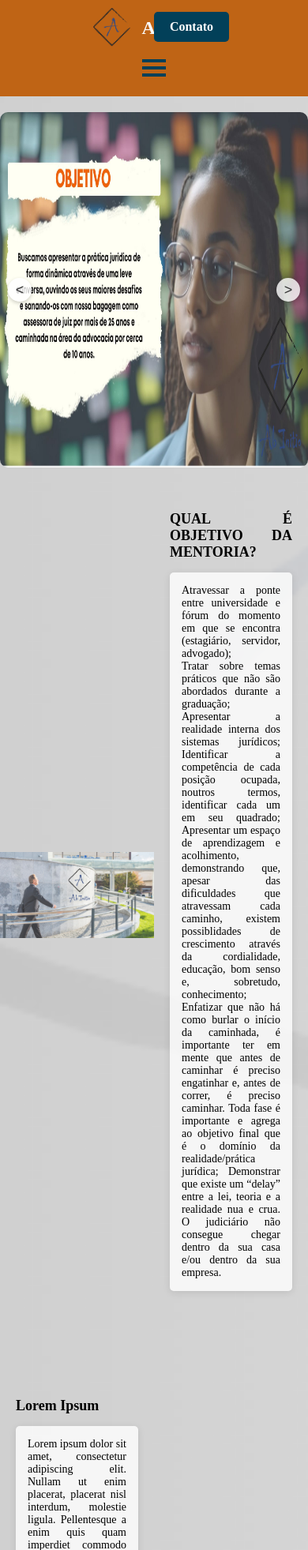
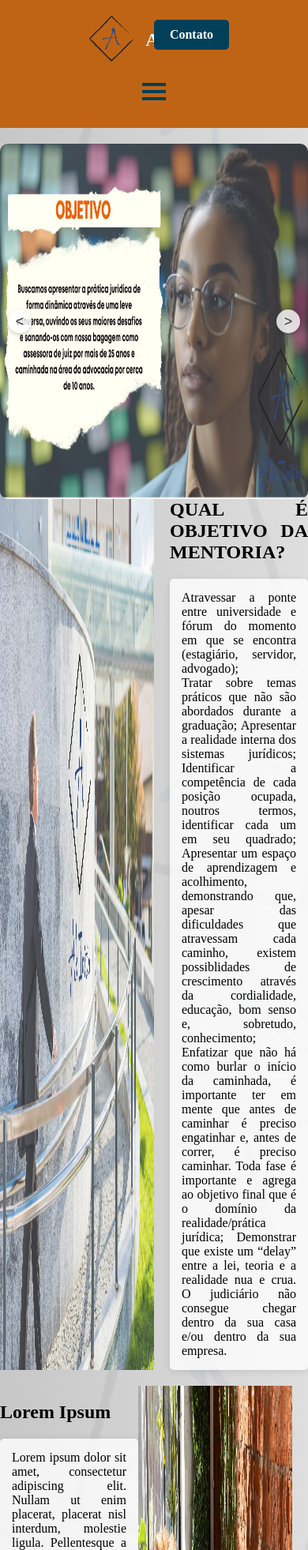
Before and after one commit to FabioRiebrioMatos/abinitio, a PHP site: page / in a window 390 px wide. Shown: the top 1963 px of the page at 79% size. Run offline with PHP 8.4, Linux system fonts and the light colour scheme.

Commit message:
adicionando mobile.css

```diff
--- /dev/null
+++ b/css/mobile.css
@@ -0,0 +1,66 @@
+/* Ajustes específicos para dispositivos móveis */
+
+@media (max-width: 768px) {
+
+    /* Ajuste do formulário na página de contato */
+    form {
+        max-width: 85%;
+        /* O formulário ocupará 90% da largura da tela */
+    }
+
+    .carousel-images img {
+        width: 100%;
+        /* Garante que as imagens do carrossel fiquem responsivas */
+        height: auto;
+    }
+
+    .header {
+        display: flex;
+        flex-direction: column;
+        /* Empilha os itens verticalmente */
+        justify-content: center;
+        /* Centraliza o conteúdo no eixo vertical */
+        align-items: center;
+        /* Centraliza os itens no eixo horizontal */
+        padding: 20px 0;
+        /* Adiciona padding para aumentar o espaçamento vertical */
+        text-align: center;
+    }
+
+    .header .logo {
+        width: auto;
+        height: 60px;
+        /* Ajusta a altura do logo */
+        margin-bottom: 10px;
+        /* Espaço entre logo e o nome */
+    }
+
+    .header .nome {
+        margin-bottom: 10px;
+        /* Espaço entre o nome e o botão */
+        font-size: 1.5rem;
+        /* Tamanho ajustado da fonte */
+    }
+
+    .header .btn-contact {
+        display: block;
+        max-width: 100%;
+        margin-top: 10px;
+        padding: 10px 20px;
+        z-index: 10;
+    }
+
+    .menu-hamburger {
+        position: absolute;
+        top: 20px;
+        right: 20px;
+    }
+
+    /* Ajuste do footer para telas menores */
+    footer {
+        font-size: 1rem;
+        /* Deixa o texto do footer com um tamanho legível */
+        padding: 15px;
+        /* Aumenta o padding para melhorar a área de toque */
+    }
+}
--- a/css/styles-index.css
+++ b/css/styles-index.css
@@ -84,31 +84,19 @@
     background-color: rgba(255, 255, 255, 1);
 }
 
-/* Estilo para as seções de conteúdo */
 .content-section {
     display: flex;
-    align-items: center;
-    padding: 20px;
-    margin: 20px 0;
-    /* Espaço entre as seções */
-    width: 100%;
-    /* Faz a seção ocupar toda a largura disponível */
-    max-width: 1200px;
-    /* Limita a largura máxima para não esticar demais */
+    flex-direction: row; /* Coloca os itens lado a lado por padrão */
+    margin-bottom: 20px; /* Adicione espaço entre seções */
 }
 
 .section-image {
-    width: 50%;
-    /* Ajusta a largura da imagem */
-    height: auto;
-    /* Mantém a proporção da imagem */
+    max-width: 50%; /* Ajuste conforme necessário */
+    margin-right: 20px; /* Espaço entre a imagem e o texto */
 }
 
 .section-text {
-    padding: 20px;
-    /* Espaçamento interno para o texto */
-    flex: 1;
-    /* Faz com que o texto ocupe o espaço restante */
+    max-width: 50%; /* Ajuste conforme necessário */
     text-align: justify;
 }
 
@@ -279,47 +267,3 @@
     background: #475D8E;
     /* Cor do thumb ao passar o mouse */
 }
-
-/* Responsividade para telas menores */
-@media (max-width: 768px) {
-    body {
-        flex-direction: column;
-        background-size: cover;
-        background-attachment: scroll;
-    }
-
-    main section {
-        width: 100%;
-        padding: 10px;
-    }
-
-    .header {
-        flex-direction: column;
-        padding: 10px;
-    }
-
-    .carousel-images img {
-        width: 100%;
-        height: auto;
-        display: block;
-    }
-
-    footer {
-        font-size: 0.8rem;
-    }
-}
-
-@media (max-width: 480px) {
-    main section {
-        width: 90%;
-        padding: 10px;
-    }
-
-    h2 {
-        font-size: 18px;
-    }
-
-    p, li {
-        font-size: 14px;
-    }
-}
--- a/includes/header-back.php
+++ b/includes/header-back.php
@@ -4,5 +4,5 @@
         <span class="nome">Ab Initio</span>
     </div>
 
-    <a href="../index.php" class="button">Voltar</a>
+    <a href="../index.php" class="button-back">Voltar</a>
 </header>
--- a/index.php
+++ b/index.php
@@ -8,6 +8,7 @@
     <!-- favicon -->
     <link rel="icon" href="/img/logo1.ico">
     <link rel="stylesheet" href="/css/styles-index.css">
+    <link rel="stylesheet" href="css/mobile.css" media="only screen and (max-width: 768px)">
     <!-- icons social-media -->
     <link rel="stylesheet" href="https://cdnjs.cloudflare.com/ajax/libs/font-awesome/5.15.3/css/all.min.css">
 
```
Also changed, not shown: about.php (+12 -5 lines), contact.php (+6 -1 lines), css/style-about.css (+2 -31 lines), css/styles-contact.css (+4 -31 lines).
